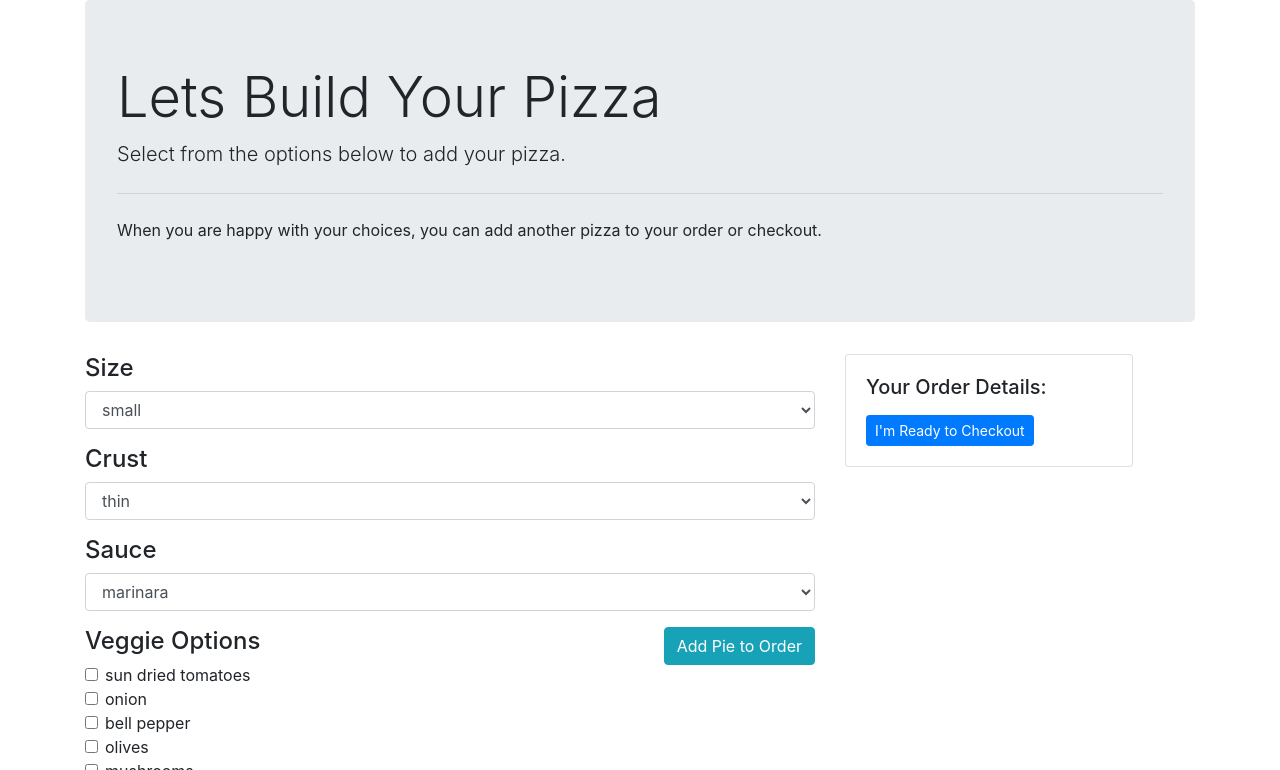
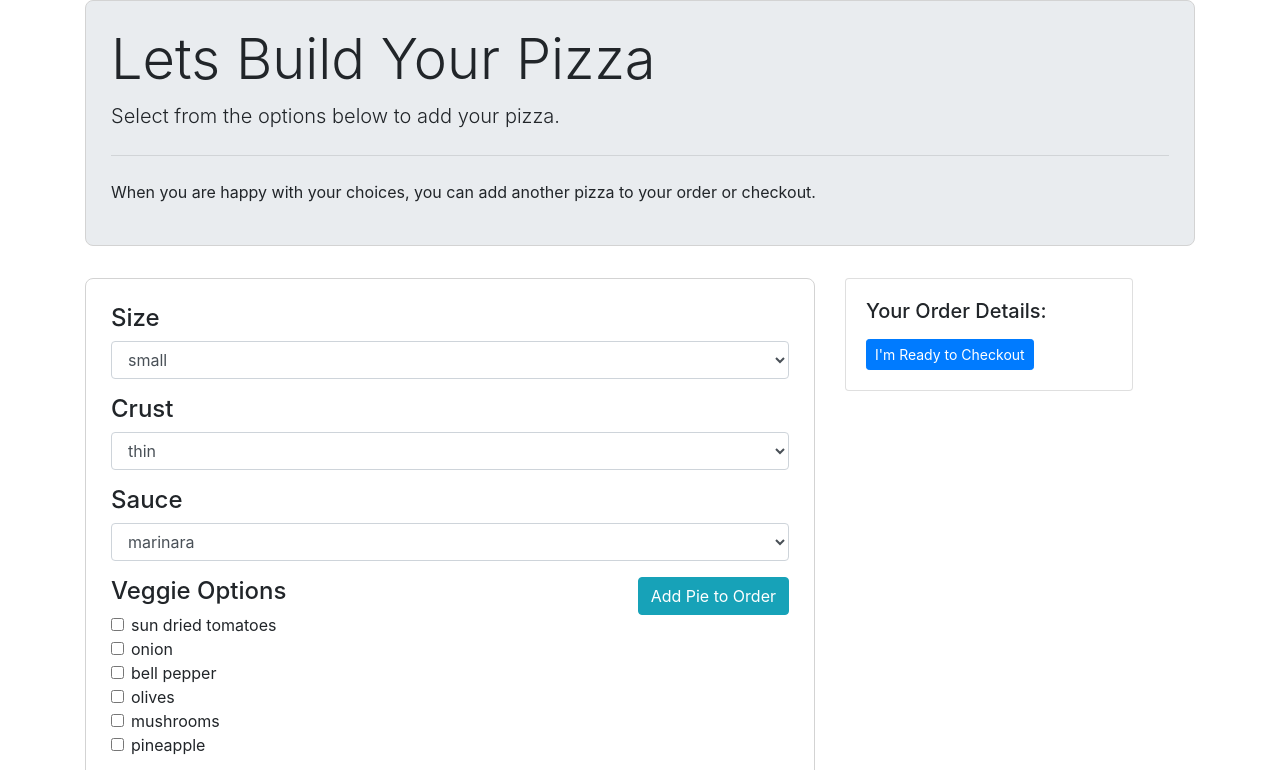
Before and after one commit to entegral/epicodus-week-4-project, a plain HTML site: page index.html in a window 1280 px wide. Both pictures are taken after a click on the button "Build My Pie". Shown: the top 770 px of the page. Drawn offline with Linux system fonts and the light colour scheme.

Commit message:
add css styling for consistency

```diff
--- a/css/styles.css
+++ b/css/styles.css
@@ -1,5 +1,11 @@
 .build {
   display: none;
+}
+
+div div.build {
+  border: solid lightgray 1px;
+  border-radius: 8px;
+  padding: 25px;
 }
 
 .checkout {
```
